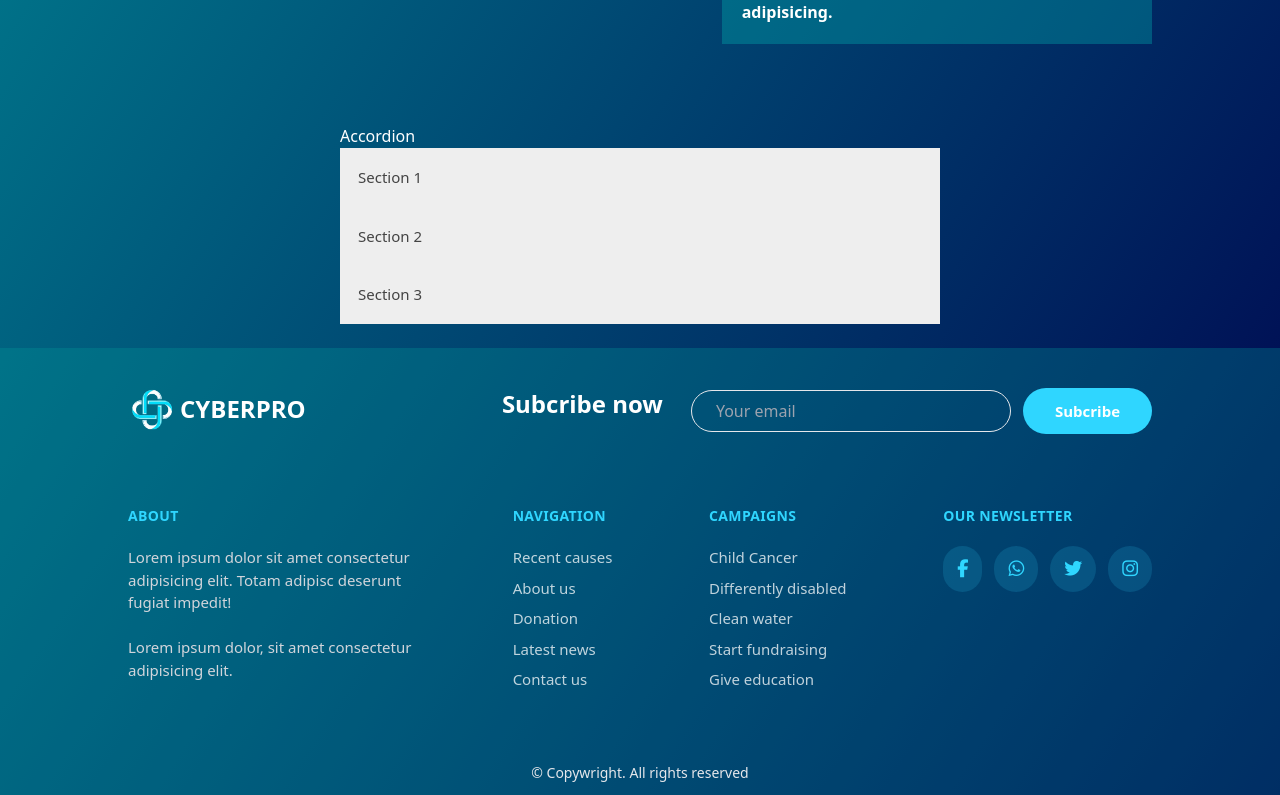
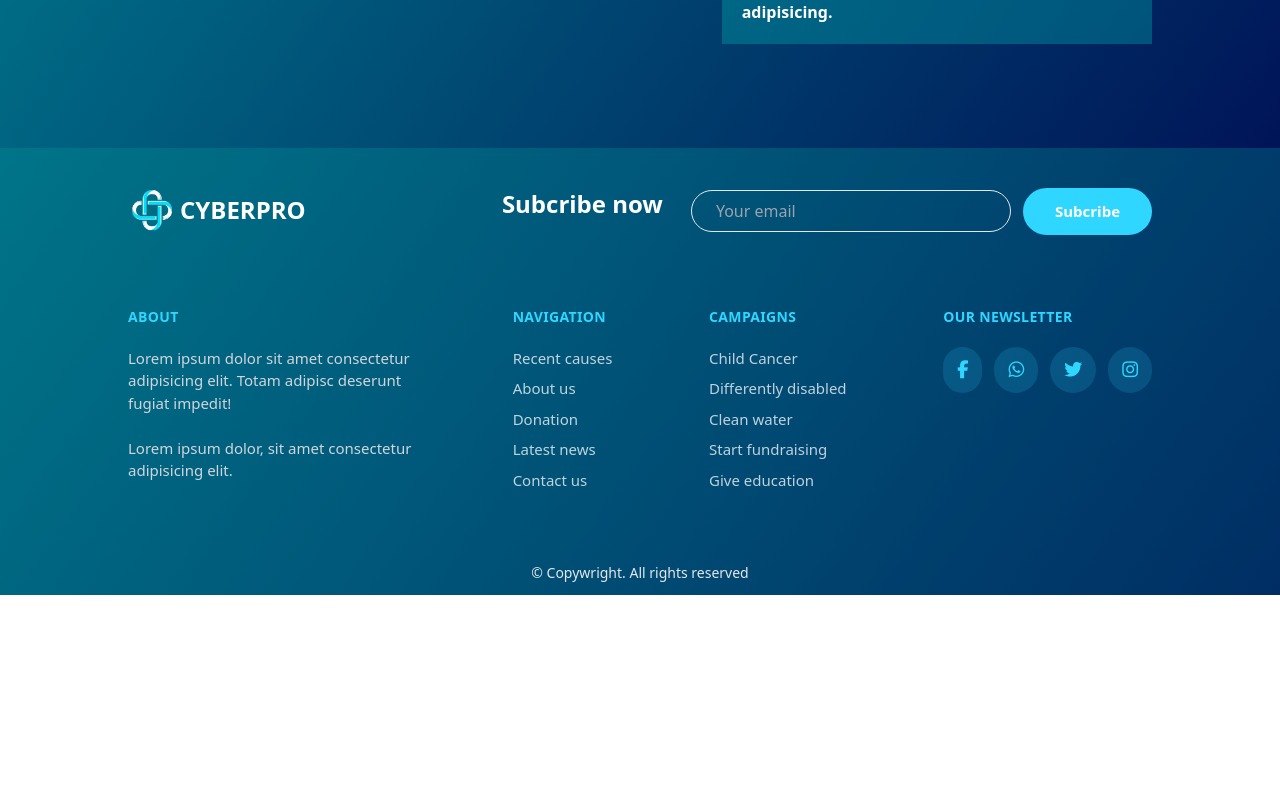
Before and after one commit to Mmesoma-Constance/cyberchip, a React (Vite) app: page /pricing in a window 1280 px wide. Shown: the part 1184-1979 px from the top of the page. After the commit the page ends 1779 px from the top, so only its background shows below. Built offline with nearby package versions, Linux system fonts and the light colour scheme; a web font is replaced by a local one.

Commit message:
resolved a small issue

```diff
--- a/src/Accordion.jsx
+++ b/src/Accordion.jsx
@@ -1,60 +1,60 @@
-// Accordion.js
-import React, { useState } from "react";
-import "./Accordion.css";
+// // Accordion.js
+// import React, { useState } from "react";
+// import "./Accordion.css";
 
-const Accordion = () => {
-  const [activeIndex, setActiveIndex] = useState(null);
+// const Accordion = () => {
+//   const [activeIndex, setActiveIndex] = useState(null);
 
-  const toggleAccordion = (index) => {
-    setActiveIndex(activeIndex === index ? null : index);
-  };
+//   const toggleAccordion = (index) => {
+//     setActiveIndex(activeIndex === index ? null : index);
+//   };
 
-  return (
-    <div className="accordion-container">
-      <h2>Accordion</h2>
+//   return (
+//     <div className="accordion-container">
+//       <h2>Accordion</h2>
 
-      <button
-        className={`accordion ${activeIndex === 0 ? "active" : ""}`}
-        onClick={() => toggleAccordion(0)}
-      >
-        Section 1
-      </button>
-      <div className={`panel ${activeIndex === 0 ? "open" : ""}`}>
-        console.log(
-        <p>
-          Lorem ipsum dolor sit amet, consectetur adipiscing elit. Nullam non
-          urna sit amet nulla.
-        </p>
-        )
-      </div>
+//       <button
+//         className={`accordion ${activeIndex === 0 ? "active" : ""}`}
+//         onClick={() => toggleAccordion(0)}
+//       >
+//         Section 1
+//       </button>
+//       <div className={`panel ${activeIndex === 0 ? "open" : ""}`}>
+//         console.log(
+//         <p>
+//           Lorem ipsum dolor sit amet, consectetur adipiscing elit. Nullam non
+//           urna sit amet nulla.
+//         </p>
+//         )
+//       </div>
 
-      <button
-        className={`accordion ${activeIndex === 1 ? "active" : ""}`}
-        onClick={() => toggleAccordion(1)}
-      >
-        Section 2
-      </button>
-      <div className={`panel ${activeIndex === 1 ? "open" : ""}`}>
-        <p>
-          Lorem ipsum dolor sit amet, consectetur adipiscing elit. Nullam non
-          urna sit amet nulla.
-        </p>
-      </div>
+//       <button
+//         className={`accordion ${activeIndex === 1 ? "active" : ""}`}
+//         onClick={() => toggleAccordion(1)}
+//       >
+//         Section 2
+//       </button>
+//       <div className={`panel ${activeIndex === 1 ? "open" : ""}`}>
+//         <p>
+//           Lorem ipsum dolor sit amet, consectetur adipiscing elit. Nullam non
+//           urna sit amet nulla.
+//         </p>
+//       </div>
 
-      <button
-        className={`accordion ${activeIndex === 2 ? "active" : ""}`}
-        onClick={() => toggleAccordion(2)}
-      >
-        Section 3
-      </button>
-      <div className={`panel ${activeIndex === 2 ? "open" : ""}`}>
-        <p>
-          Lorem ipsum dolor sit amet, consectetur adipiscing elit. Nullam non
-          urna sit amet nulla. why are tou not working
-        </p>
-      </div>
-    </div>
-  );
-};
+//       <button
+//         className={`accordion ${activeIndex === 2 ? "active" : ""}`}
+//         onClick={() => toggleAccordion(2)}
+//       >
+//         Section 3
+//       </button>
+//       <div className={`panel ${activeIndex === 2 ? "open" : ""}`}>
+//         <p>
+//           Lorem ipsum dolor sit amet, consectetur adipiscing elit. Nullam non
+//           urna sit amet nulla. why are tou not working
+//         </p>
+//       </div>
+//     </div>
+//   );
+// };
 
-export default Accordion;
+// export default Accordion;
--- a/src/Pricing.jsx
+++ b/src/Pricing.jsx
@@ -1,7 +1,7 @@
 import React from "react";
 import logo from "./assets/logo (1).png";
 import logo2 from "./assets/logo.png";
-import Accordion from "./accordion";
+// import Accordion from "./accordion";
 
 const Pricing = () => {
   return (
@@ -179,7 +179,7 @@ const Pricing = () => {
             </div>
           </div>
         </div>
-        <Accordion />
+        {/* <Accordion /> */}
       </section>
     </>
   );
```
